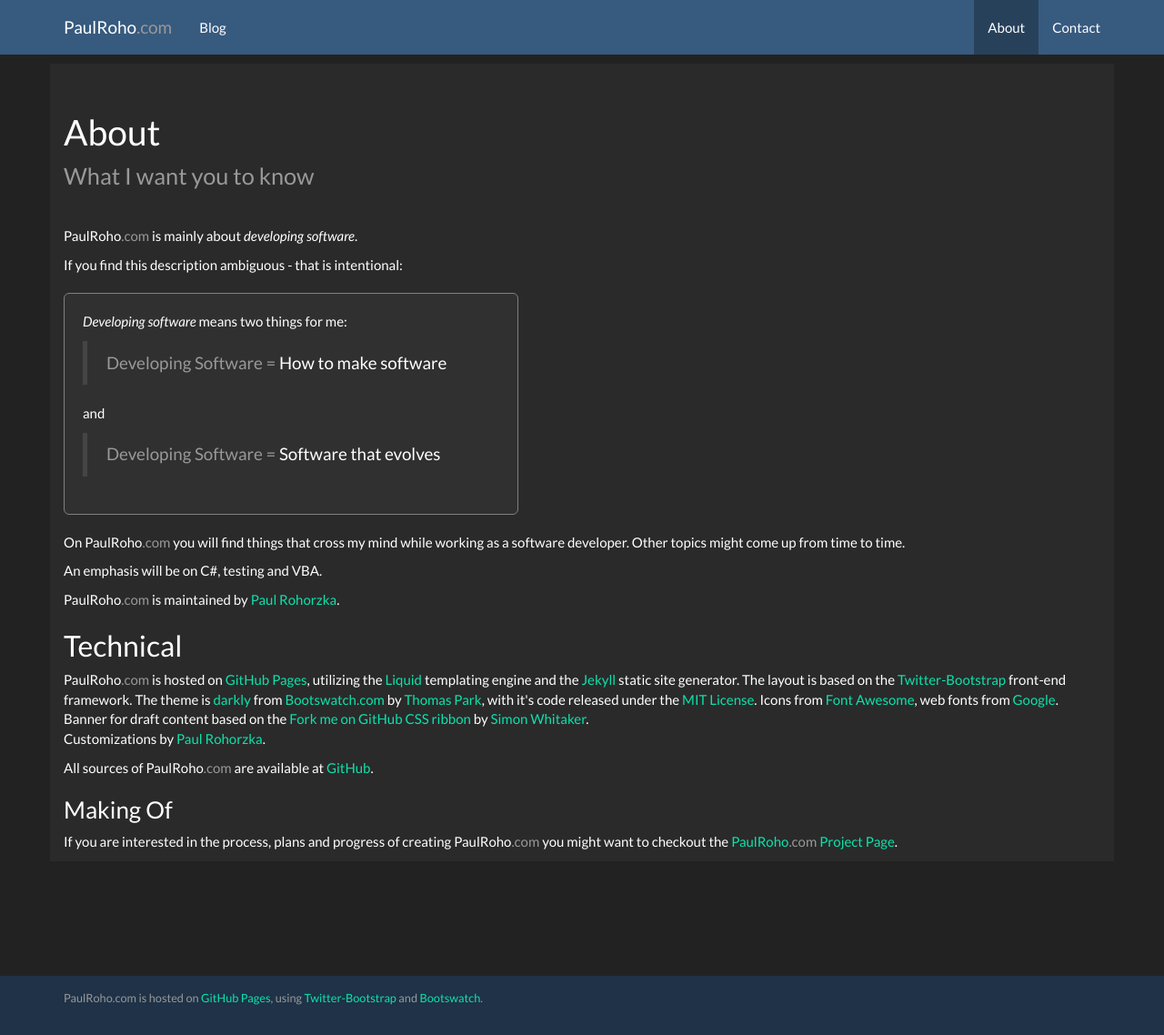
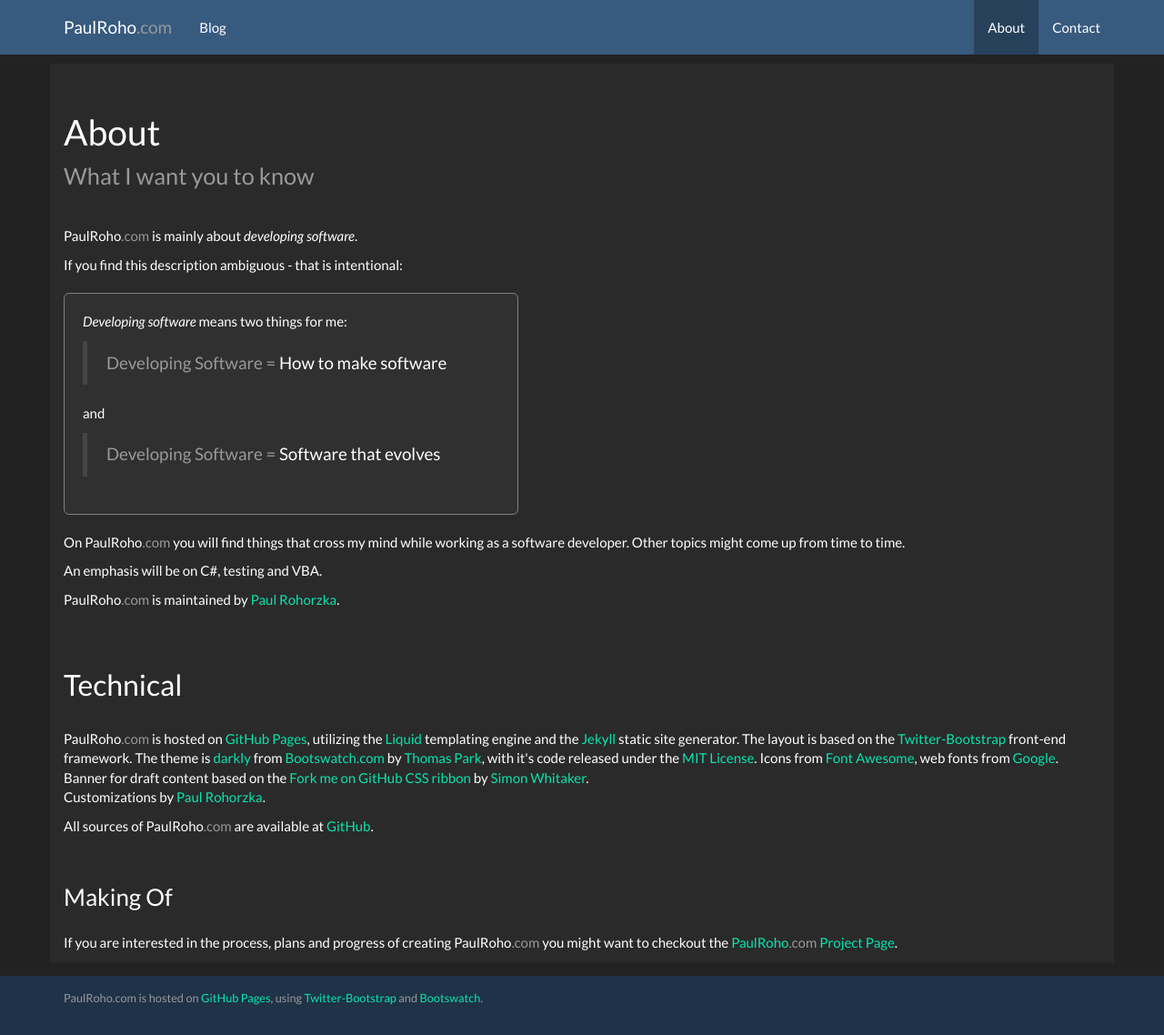
Before and after one commit to paulroho/paulroho.github.io, a Jekyll site: the page built from about/index.html, in a window 1280 px wide and 1138 px high. Shown: the whole window at 91% size. Built offline with Jekyll 4.4.1, drawn with Linux system fonts in a browser that asks for light colours; nearby versions of some CDN libraries.

Commit message:
fixed wrong css

```diff
--- a/stylesheets/paulroho.css
+++ b/stylesheets/paulroho.css
@@ -61,7 +61,7 @@ h1 {
 	margin-bottom:1em;
 }
 
-h2 h3 {
+h2, h3 {
 	margin-top:2em;
 	margin-bottom:1em;
 }
```
